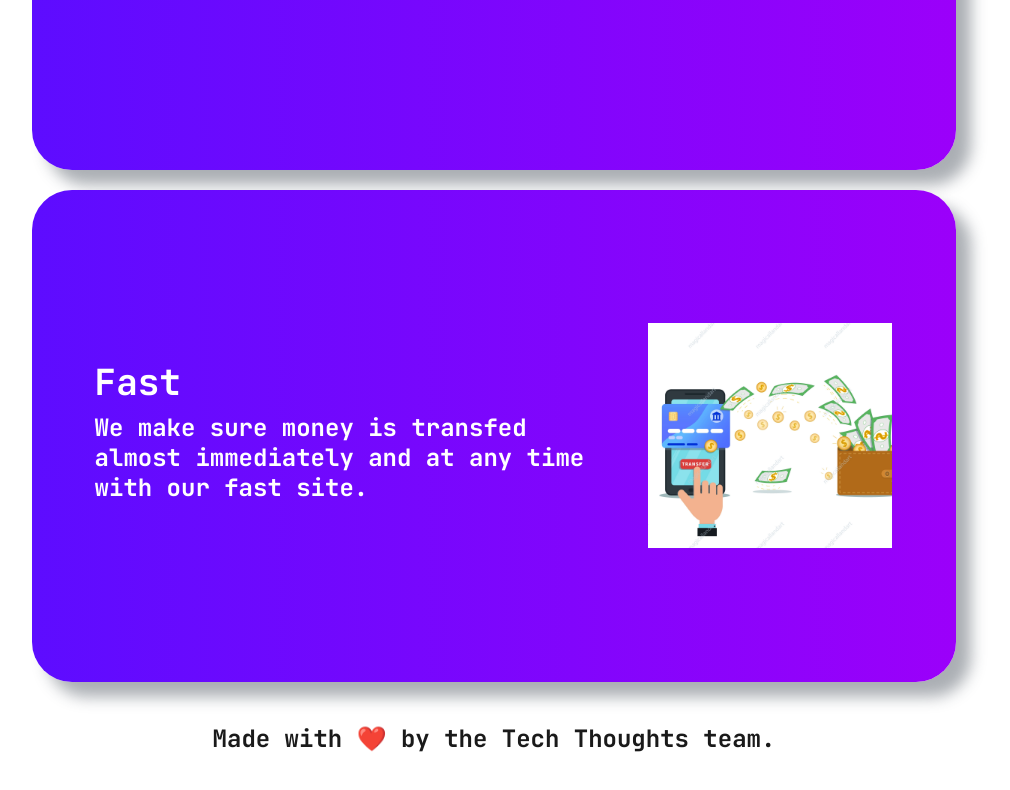
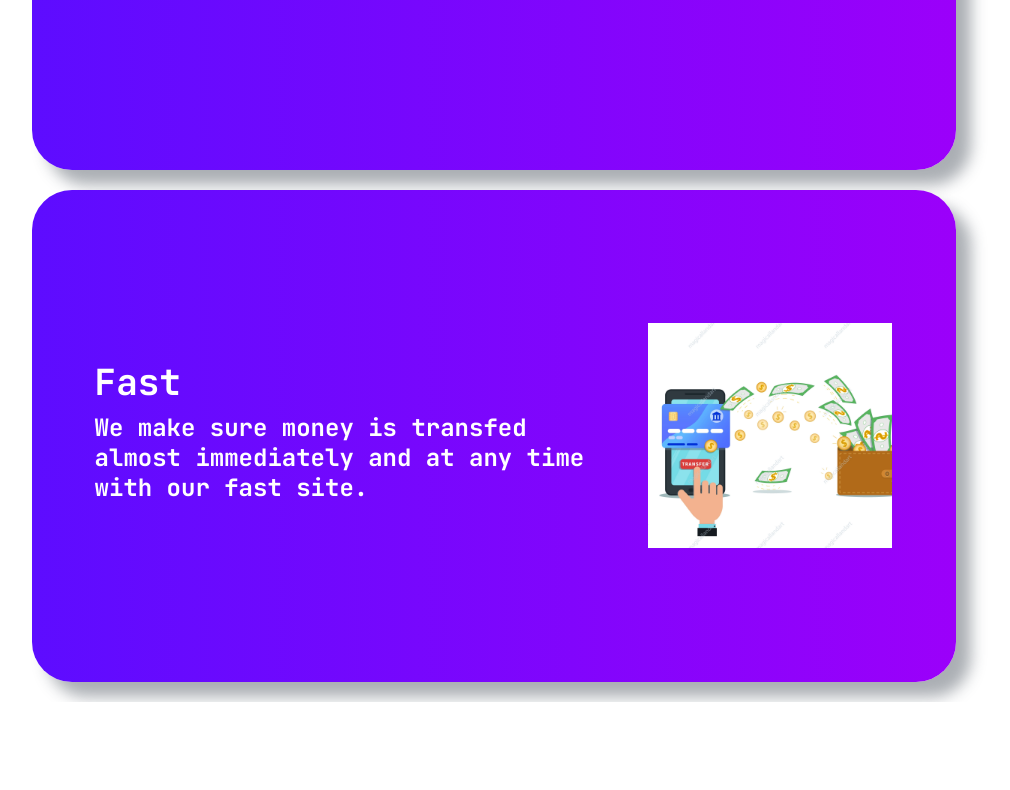
Before and after one commit to avni0000patel/trial-money-dough, a React (Create React App) app in the folder client/: page / in a window 1280 px wide. Shown: the part 1518-2308 px from the top of the page, without its empty margins (146-1156 px from the left). After the commit the page ends 2220 px from the top, so only its background shows below. Built offline with nearby package versions, Linux system fonts and the light colour scheme.

Commit message:
remove footer

```diff
--- a/client/src/App.js
+++ b/client/src/App.js
@@ -10,10 +10,9 @@ import { BrowserRouter as Router, Routes, Route } from 'react-router-dom';
 
 import Background from './components/Home/background';
 import Home from './components/Home/home';
+import Login from './components/Home/login';
 import Signup from './components/Home/signup';
-import Login from './components/Home/login';
 import Nav from './components/Home/nav';
-import Footer from './components/Footer';
 
 // Construct our main GraphQL API endpoint
 const httpLink = createHttpLink({
@@ -62,7 +61,6 @@ function App() {
               />
             </Routes>
           </div>
-          <Footer />
         </div>
       </Router>
     </ApolloProvider>
--- a/client/src/components/Footer/index.js
+++ /dev/null
@@ -1,35 +0,0 @@
-import React from 'react';
-import { useLocation, useNavigate } from 'react-router-dom';
-
-const Footer = () => {
-  const location = useLocation();
-  const navigate = useNavigate();
-  return (
-    <footer className="w-100 mt-auto bg-secondary p-4">
-      <div className="container text-center mb-5">
-        {location.pathname !== '/' && (
-          <button
-            className="btn btn-dark mb-3"
-            onClick={() => navigate(-1)}
-          >
-            &larr; Go Back
-          </button>
-        )}
-        <h4>
-          Made with{' '}
-          <span
-            className="emoji"
-            role="img"
-            aria-label="heart"
-            aria-hidden="false"
-          >
-            ❤️
-          </span>{' '}
-          by the Tech Thoughts team.
-        </h4>
-      </div>
-    </footer>
-  );
-};
-
-export default Footer;
```
